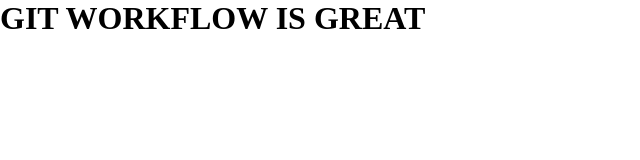
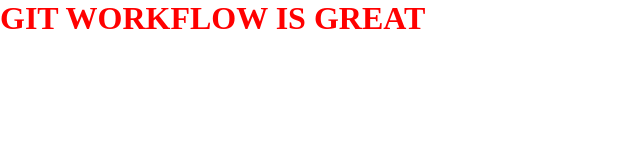
Before and after one commit to ziko1999/git-warkchop, a plain HTML site: page index.html in a window 1280 px wide. Shown: the whole page, without its empty margins (0-640 px from the left). Drawn offline with Linux system fonts and the light colour scheme.

Commit message:
chenger style

```diff
--- a/index.html
+++ b/index.html
@@ -10,7 +10,7 @@
 
 <body>
 
-    <h1 class="some-heading">GIT WORKFLOW IS GREAT </h1>
+    <h1 class="some-heading" style="color:red">GIT WORKFLOW IS GREAT </h1>
 
 </body>
 
```
